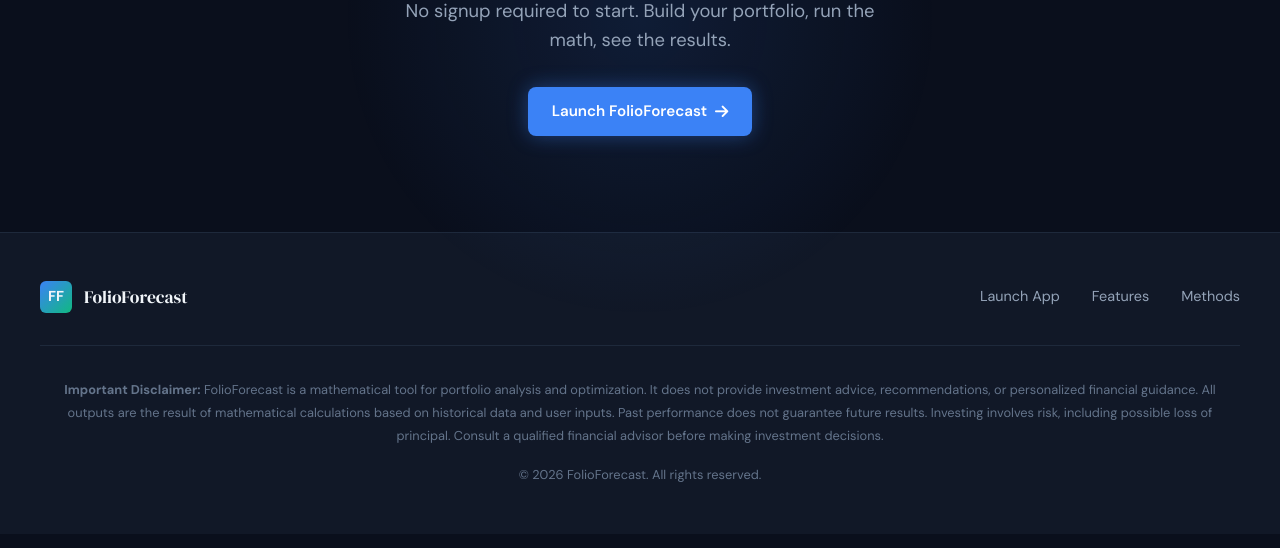
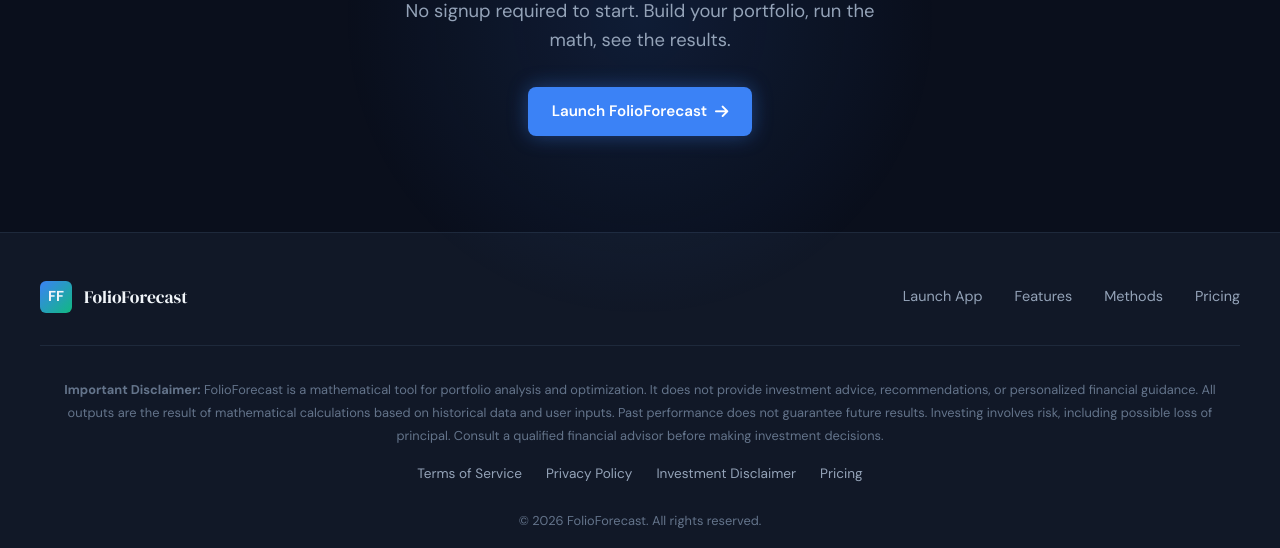
Before and after one commit to shadow6-actual/V6_EODHD_POpt, a Flask app: page / in a window 1280 px wide. Shown: the part 2751-3299 px from the top of the page. Before the commit the page ends 3233 px from the top, so only its background shows below. Run offline with Flask 3, Linux system fonts and the light colour scheme.

Commit message:
Update landing.html
disclaimer visibility fix

```diff
--- a/webapp/templates/landing.html
+++ b/webapp/templates/landing.html
@@ -654,7 +654,7 @@
         .footer {
             background: var(--color-bg-elevated);
             border-top: 1px solid var(--color-border);
-            padding: 3rem 2rem;
+            padding: 3rem 2rem 1rem;
         }
 
         .footer-content {
@@ -718,6 +718,31 @@
             line-height: 1.8;
         }
 
+        .footer-legal-links {
+            display: flex;
+            justify-content: center;
+            gap: 1.5rem;
+            margin-top: 1rem;
+            flex-wrap: wrap;
+        }
+
+        .footer-legal-links a {
+            color: var(--color-text-muted);
+            text-decoration: none;
+            font-size: 0.85rem;
+            transition: color 0.2s;
+        }
+
+        .footer-legal-links a:hover {
+            color: var(--color-primary);
+        }
+
+        .footer-copyright {
+            color: var(--color-text-dim);
+            font-size: 0.8rem;
+            margin-top: 1.5rem;
+        }
+
         /* Responsive */
         @media (max-width: 968px) {
             .hero-content {
@@ -773,6 +798,10 @@
                 flex-direction: column;
                 align-items: center;
             }
+
+            .footer-legal-links {
+                gap: 1rem;
+            }
         }
     </style>
 </head>
@@ -786,6 +815,7 @@
         <div class="nav-links">
             <a href="#features" class="nav-link">Features</a>
             <a href="#methods" class="nav-link">Methods</a>
+            <a href="/pricing" class="nav-link">Pricing</a>
             <a href="/app" class="btn btn-primary">
                 Launch App <i class="fas fa-arrow-right"></i>
             </a>
@@ -1014,7 +1044,7 @@
         </div>
     </section>
 
-    <!-- Footer -->
+    <!-- Footer with Legal Links -->
     <footer class="footer">
         <div class="footer-content">
             <div class="footer-logo">
@@ -1025,6 +1055,7 @@
                 <a href="/app" class="footer-link">Launch App</a>
                 <a href="#features" class="footer-link">Features</a>
                 <a href="#methods" class="footer-link">Methods</a>
+                <a href="/pricing" class="footer-link">Pricing</a>
             </div>
         </div>
         <div class="footer-disclaimer">
@@ -1035,7 +1066,13 @@
                 Past performance does not guarantee future results. Investing involves risk, including possible loss of principal.
                 Consult a qualified financial advisor before making investment decisions.
             </p>
-            <p style="margin-top: 1rem;">
+            <div class="footer-legal-links">
+                <a href="/terms">Terms of Service</a>
+                <a href="/privacy">Privacy Policy</a>
+                <a href="/disclaimer">Investment Disclaimer</a>
+                <a href="/pricing">Pricing</a>
+            </div>
+            <p class="footer-copyright">
                 © 2026 FolioForecast. All rights reserved.
             </p>
         </div>
```
